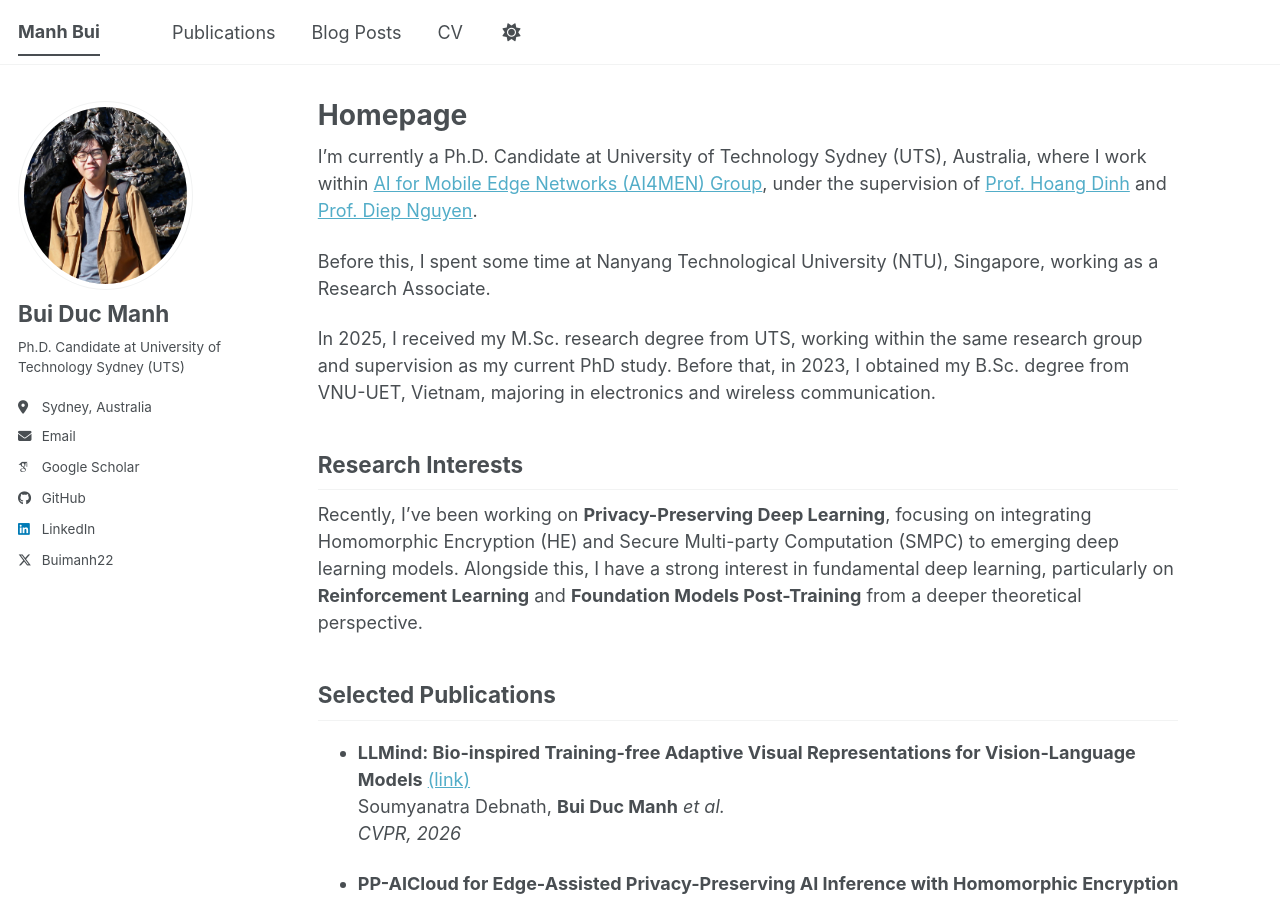
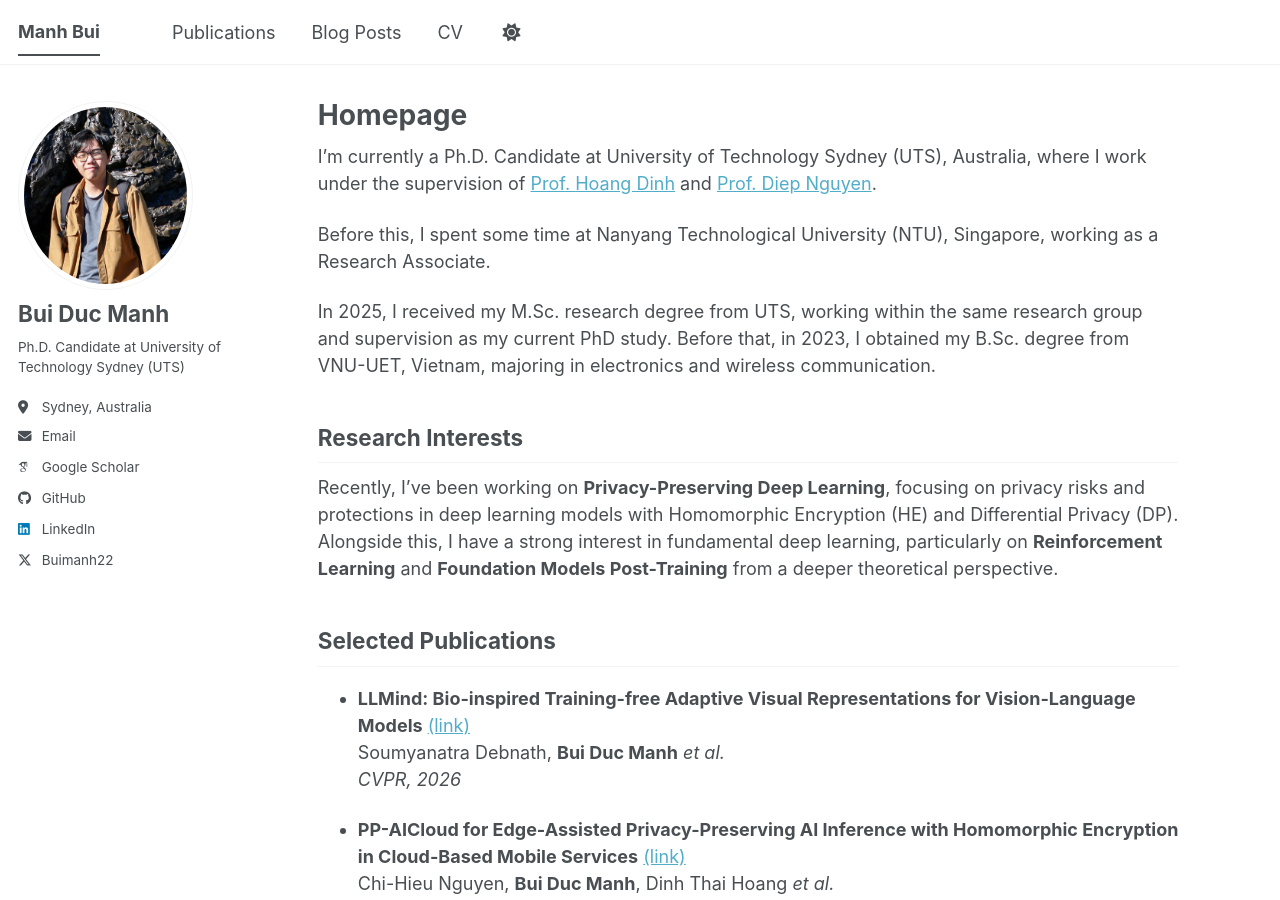
Before and after one commit to Manhbui1208/manhbui1208.github.io, a Jekyll site: the page built from _pages/about.md, in a window 1280 px wide and 900 px high. Built offline with Jekyll 4.4.1, drawn with Linux system fonts in a browser that asks for light colours; some web fonts are replaced; a script bundle is joined from its source files by our own code; library files that are not in the unit come from our copies.

Commit message:
5/8/2026

```diff
--- a/_pages/about.md
+++ b/_pages/about.md
@@ -8,7 +8,7 @@ redirect_from:
 ---
 
 
-I'm currently a Ph.D. Candidate at University of Technology Sydney (UTS), Australia, where I work within [AI for Mobile Edge Networks (AI4MEN) Group](https://sites.google.com/view/dinh-thai-hoang/research-group), under the supervision of [Prof. Hoang Dinh](https://sites.google.com/view/dinh-thai-hoang/) and [Prof. Diep Nguyen](https://sites.google.com/view/diep-n-nguyen/).
+I'm currently a Ph.D. Candidate at University of Technology Sydney (UTS), Australia, where I work under the supervision of [Prof. Hoang Dinh](https://sites.google.com/view/dinh-thai-hoang/) and [Prof. Diep Nguyen](https://sites.google.com/view/diep-n-nguyen/).
 
 Before this, I spent some time at Nanyang Technological University (NTU), Singapore, working as a Research&nbsp;Associate.
 
@@ -17,7 +17,7 @@ Before that, in 2023, I obtained my B.Sc. degree from VNU-UET, Vietnam, majoring
 
 Research Interests
 ------
-Recently, I've been working on **Privacy-Preserving Deep Learning**, focusing on integrating Homomorphic Encryption (HE) and Secure Multi-party Computation (SMPC) to emerging deep learning models. Alongside this, I have a strong interest in fundamental deep learning, particularly on **Reinforcement Learning** and **Foundation Models Post-Training** from a deeper theoretical perspective.
+Recently, I've been working on **Privacy-Preserving Deep Learning**, focusing on privacy risks and protections in deep learning models with Homomorphic Encryption (HE) and Differential Privacy (DP). Alongside this, I have a strong interest in fundamental deep learning, particularly on **Reinforcement Learning** and **Foundation Models Post-Training** from a deeper theoretical perspective.
 
 Selected Publications
 ------
```
